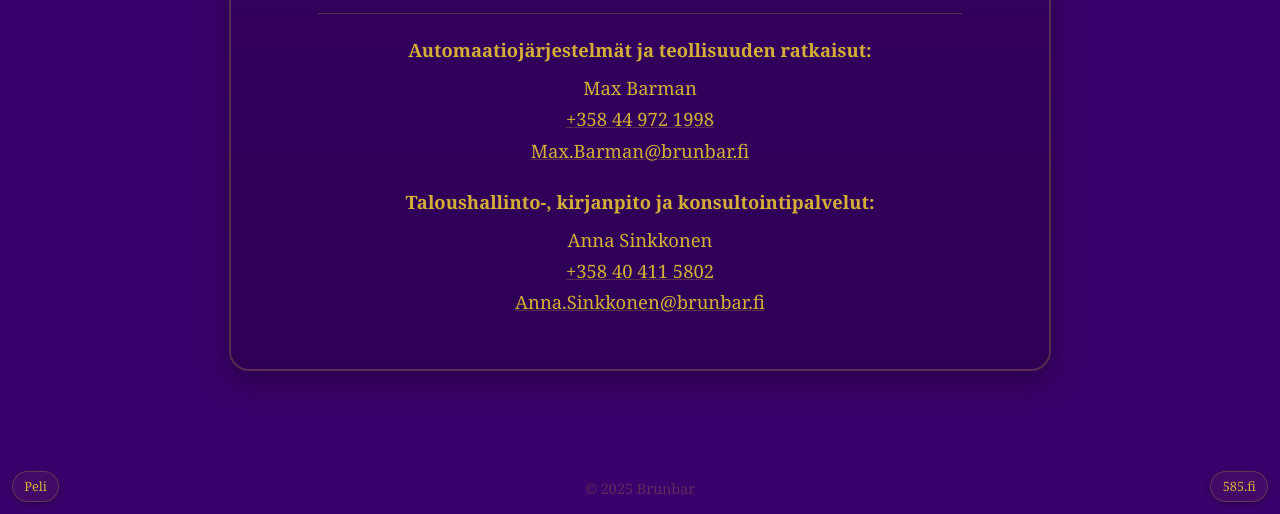
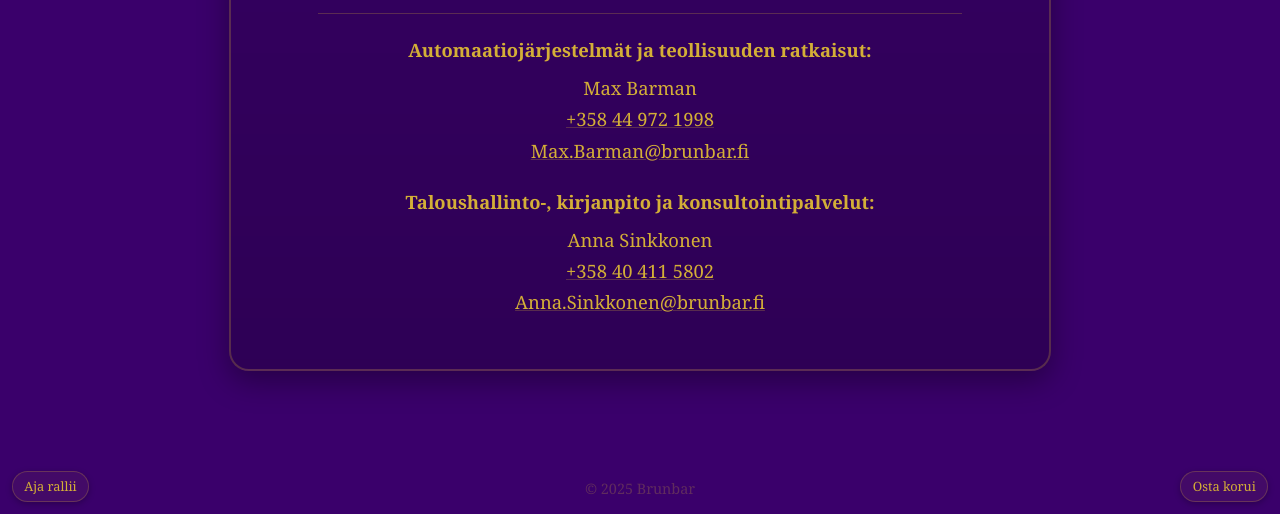
Before and after one commit to makkelii/brunbar.github.io, a plain HTML site: page index.html in a window 1280 px wide. Shown: the part 286-800 px from the top of the page. Drawn offline with Linux system fonts and the light colour scheme.

Commit message:
Update button labels in index.html

```diff
--- a/index.html
+++ b/index.html
@@ -142,9 +142,9 @@
   <script>document.getElementById('y').textContent = new Date().getFullYear();</script>
 
   <!-- Vasemman alakulman pelinappi -->
-  <a href="gayming.html" class="corner-btn corner-btn-left">Peli</a>
+  <a href="gayming.html" class="corner-btn corner-btn-left">Aja rallii</a>
 
   <!-- Oikean alakulman 585.fi-nappi -->
-  <a href="https://585.fi" class="corner-btn corner-btn-right" target="_blank" rel="noopener">585.fi</a>
+  <a href="https://585.fi" class="corner-btn corner-btn-right" target="_blank" rel="noopener">Osta korui</a>
 </body>
 </html>
```
